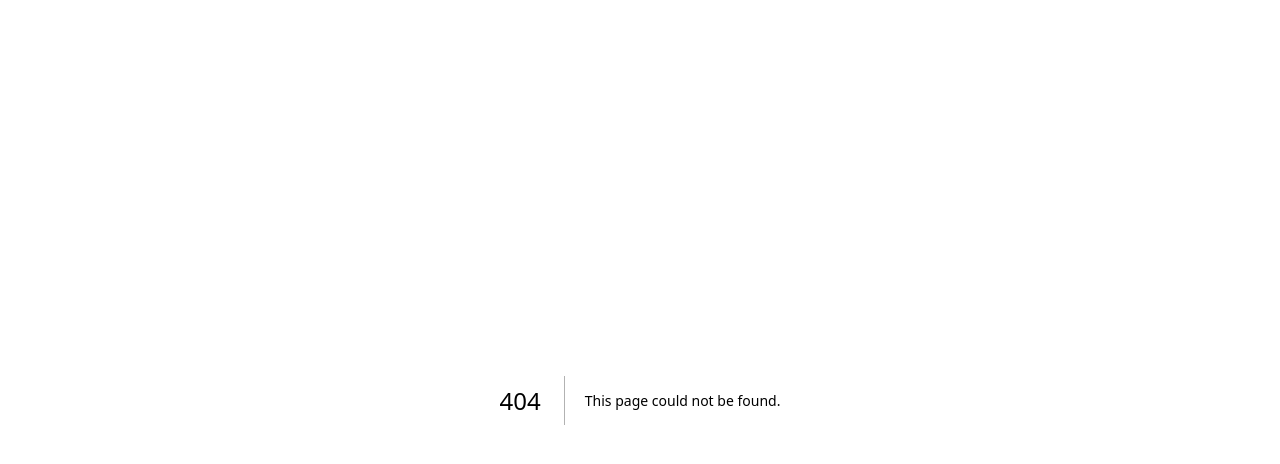
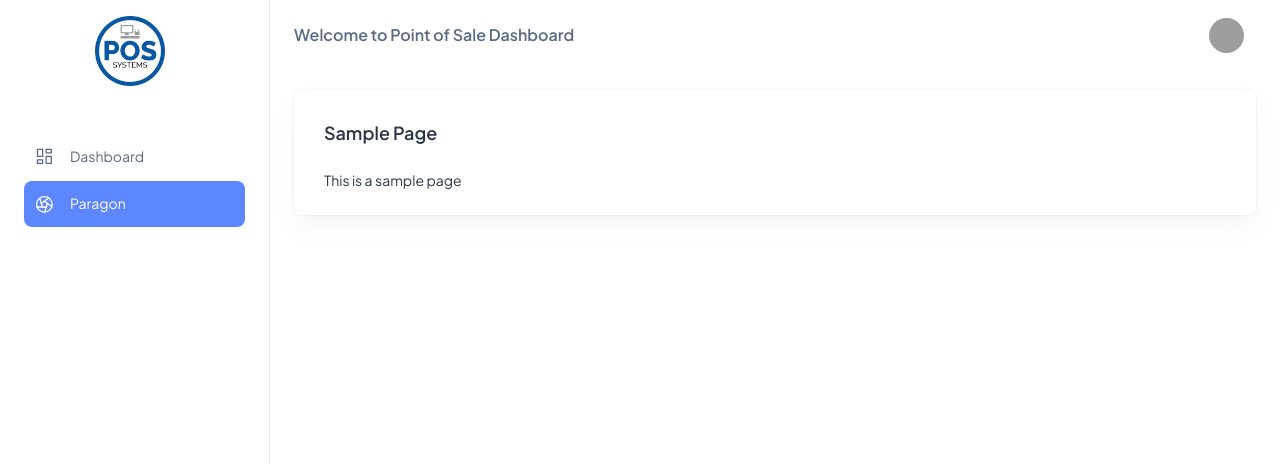
Before and after one commit to Muhammad0302/pos-adminpanel, a Next.js app: page /paragon in a window 1280 px wide. Before the commit this address had no page. Shown: the top 464 px of the page. Built offline with nearby package versions, Linux system fonts and the light colour scheme; grey boxes are pictures that could not be loaded.

Commit message:
update: changes added

```diff
--- a/src/app/(DashboardLayout)/layout/sidebar/MenuItems.tsx
+++ b/src/app/(DashboardLayout)/layout/sidebar/MenuItems.tsx
@@ -19,9 +19,9 @@ const Menuitems = [
 	},
 	{
 		id: uniqueId(),
-		title: 'Sample Page',
+		title: 'Paragon',
 		icon: IconAperture,
-		href: '/sample-page',
+		href: '/paragon',
 	},
 ];
 
--- /dev/null
+++ b/src/app/(DashboardLayout)/paragon/page.tsx
@@ -0,0 +1,16 @@
+'use client';
+import { Typography } from '@mui/material';
+import PageContainer from '@/app/(DashboardLayout)/components/container/PageContainer';
+import DashboardCard from '@/app/(DashboardLayout)/components/shared/DashboardCard';
+
+const Paragon = () => {
+	return (
+		<PageContainer title="Sample Page" description="this is Sample page">
+			<DashboardCard title="Sample Page">
+				<Typography>This is a sample page</Typography>
+			</DashboardCard>
+		</PageContainer>
+	);
+};
+
+export default Paragon;
```
Also changed, not shown: src/app/(DashboardLayout)/sample-page/page.tsx (deleted, +0 -17 lines).
